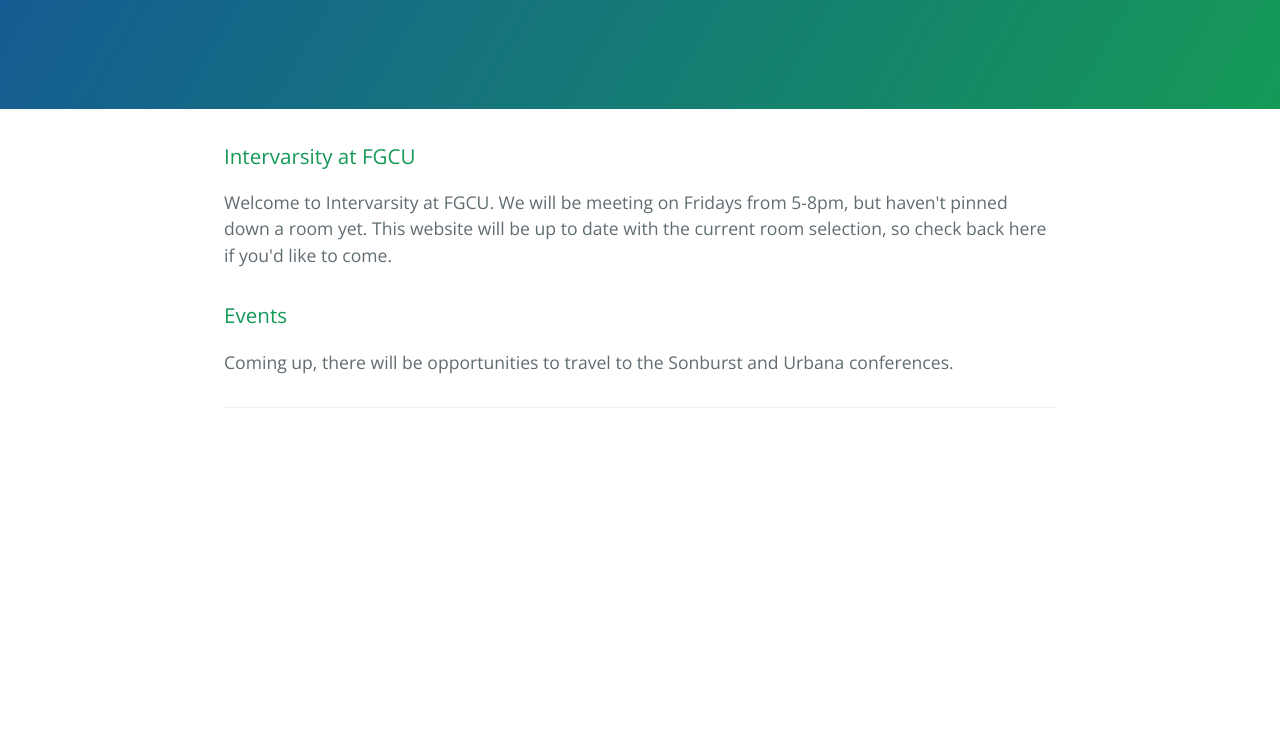
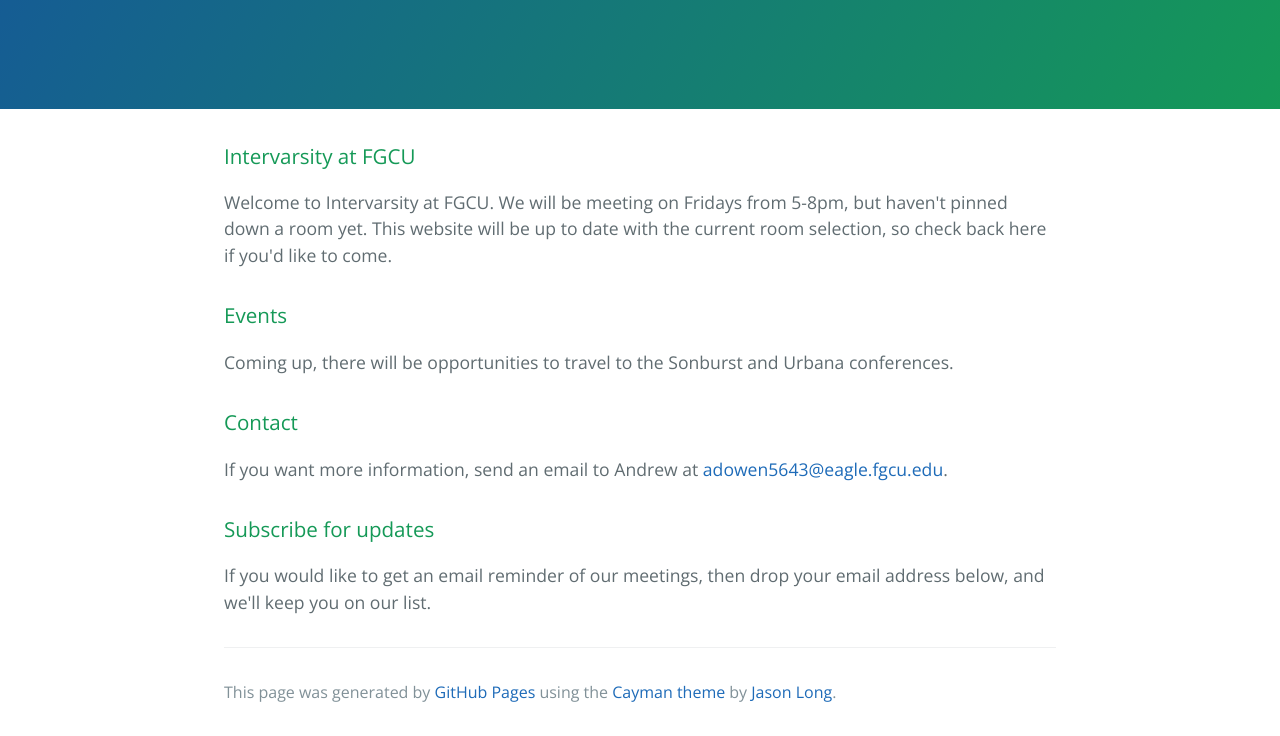
Before and after one commit to fgcu-iv/fgcu-iv.github.io, a plain HTML site: page index.html in a window 1280 px wide. Shown: the part 208-944 px from the top of the page. Before the commit the page ends 800 px from the top, so only its background shows below. Drawn offline with nearby package versions, Linux system fonts and the light colour scheme.

Commit message:
Replace master branch with page content via GitHub

```diff
--- a/index.html
+++ b/index.html
@@ -26,8 +26,19 @@
 
 <p>Coming up, there will be opportunities to travel to the Sonburst and Urbana conferences. </p>
 
+<h3>
+<a id="contact" class="anchor" href="#contact" aria-hidden="true"><span class="octicon octicon-link"></span></a>Contact</h3>
+
+<p>If you want more information, send an email to Andrew at <a href="mailto:adowen5642@eagle.fgcu.edu">adowen5643@eagle.fgcu.edu</a>.</p>
+
+<h3>
+<a id="subscribe-for-updates" class="anchor" href="#subscribe-for-updates" aria-hidden="true"><span class="octicon octicon-link"></span></a>Subscribe for updates</h3>
+
+<p>If you would like to get an email reminder of our meetings, then drop your email address below, and we'll keep you on our list. </p>
+
       <footer class="site-footer">
 
+        <span class="site-footer-credits">This page was generated by <a href="https://pages.github.com">GitHub Pages</a> using the <a href="https://github.com/jasonlong/cayman-theme">Cayman theme</a> by <a href="https://twitter.com/jasonlong">Jason Long</a>.</span>
       </footer>
 
     </section>
--- a/params.json
+++ b/params.json
@@ -1 +1 @@
-{"name":"Intervarsity at FGCU","tagline":"Connect with God at FGCU","body":"### Intervarsity at FGCU\r\n\r\nWelcome to Intervarsity at FGCU. We will be meeting on Fridays from 5-8pm, but haven't pinned down a room yet. This website will be up to date with the current room selection, so check back here if you'd like to come.\r\n\r\n\r\n### Events\r\n\r\nComing up, there will be opportunities to travel to the Sonburst and Urbana conferences. ","google":"","note":"Don't delete this file! It's used internally to help with page regeneration."}
+{"name":"Intervarsity at FGCU","tagline":"Connect with God at FGCU","body":"### Intervarsity at FGCU\r\n\r\nWelcome to Intervarsity at FGCU. We will be meeting on Fridays from 5-8pm, but haven't pinned down a room yet. This website will be up to date with the current room selection, so check back here if you'd like to come.\r\n\r\n\r\n### Events\r\n\r\nComing up, there will be opportunities to travel to the Sonburst and Urbana conferences. \r\n\r\n### Contact\r\n\r\nIf you want more information, send an email to Andrew at [adowen5643@eagle.fgcu.edu](mailto:adowen5642@eagle.fgcu.edu).\r\n\r\n### Subscribe for updates\r\n\r\nIf you would like to get an email reminder of our meetings, then drop your email address below, and we'll keep you on our list. ","google":"","note":"Don't delete this file! It's used internally to help with page regeneration."}
```
